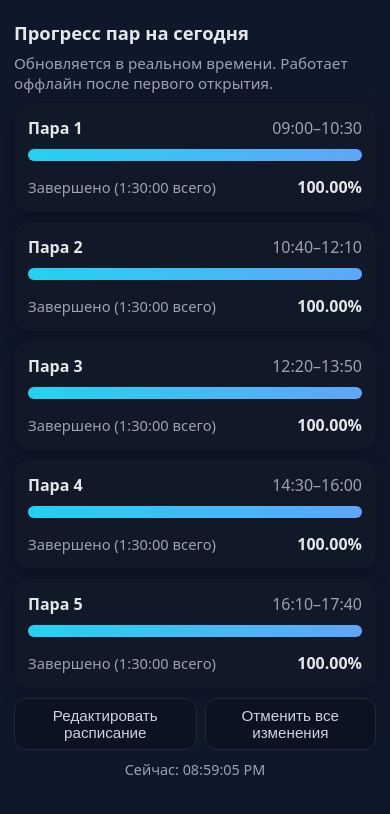
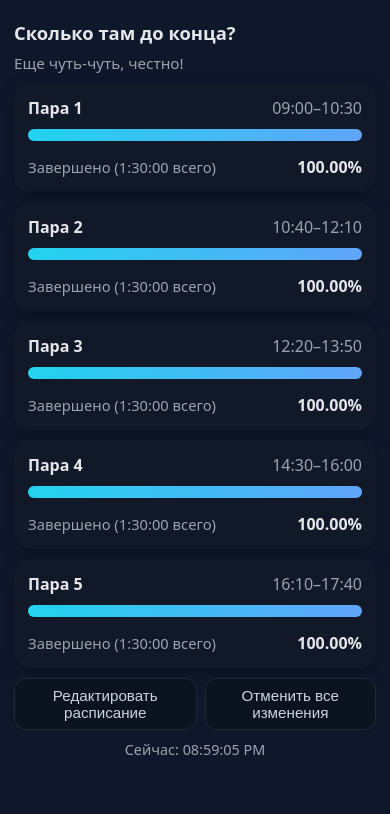
Before and after one commit to JusTaby/waiting_end, a plain HTML site: page index.html in a window 390 px wide. Drawn offline with Linux system fonts and the light colour scheme.

Commit message:
Update index.html

```diff
--- a/index.html
+++ b/index.html
@@ -3,7 +3,7 @@
 <head>
   <meta charset="utf-8" />
   <meta name="viewport" content="width=device-width, initial-scale=1, maximum-scale=1" />
-  <title>Прогресс пар</title>
+  <title>Ждем конца...</title>
   <link rel="manifest" href="manifest.json">
   <meta name="theme-color" content="#0f172a"/>
   <style>
@@ -27,8 +27,8 @@
 </head>
 <body>
   <div class="wrap">
-    <h1>Прогресс пар на сегодня</h1>
-    <div class="sub">Обновляется в реальном времени. Работает оффлайн после первого открытия.</div>
+    <h1>Сколько там до конца?</h1>
+    <div class="sub">Еще чуть-чуть, честно!</div>
 
     <div id="list"></div>
 
@@ -41,7 +41,7 @@
   </div>
 
   <script>
-    // === НАСТРОЙ СВОЁ РАСПИСАНИЕ ТУТ (по умолчанию — твоё из сообщения) ===
+    // === НАСТРОЙ СВОЁ РАСПИСАНИЕ ТУТ ===
     const DEFAULT_SCHEDULE = [
       { title: "Пара 1", start: "09:00", end: "10:30" },
       { title: "Пара 2", start: "10:40", end: "12:10" },
@@ -107,6 +107,7 @@
         const end   = toTodayMs(slot.end);
         const dur   = Math.max(end - start, 1);
         const el    = clamp(now - start, 0, dur);
+        const rem   = clamp(dur - el, 0, dur);
         const pct   = clamp((el / dur) * 100, 0, 100);
 
         const fill  = document.getElementById(`fill-${i}`);
@@ -116,9 +117,14 @@
         fill.style.width = pct.toFixed(6) + "%";
         pctEl.textContent = pct.toFixed(2) + "%";
 
-        if (now < start) stEl.textContent = `До начала: ${fmt(start - now)}`;
-        else if (now > end) stEl.textContent = `Завершено (${fmt(dur)} всего)`;
-        else stEl.textContent = `Идёт: прошло ${fmt(el)} из ${fmt(dur)}`;
+        if (now < start) {
+          stEl.textContent = `До начала: ${fmt(start - now)} (длительность ${fmt(dur)})`;
+        } else if (now > end) {
+          stEl.textContent = `Завершено (${fmt(dur)} всего)`;
+        } else {
+          // ✅ главный апдейт: показываем прошло и осталось
+          stEl.textContent = `Идёт: прошло ${fmt(el)} • осталось ${fmt(rem)} (из ${fmt(dur)})`;
+        }
       });
 
       nowEl.textContent = `Сейчас: ${new Date().toLocaleTimeString([], {hour:"2-digit", minute:"2-digit", second:"2-digit"})}`;
@@ -151,7 +157,7 @@
     setInterval(tick, 200);
     render();
 
-    // PWA: регистрация Service Worker для оффлайна
+    // PWA: регистрация Service Worker для оффлайна (если используешь sw.js)
     if ("serviceWorker" in navigator) {
       window.addEventListener("load", () => navigator.serviceWorker.register("./sw.js").catch(()=>{}));
     }
```
